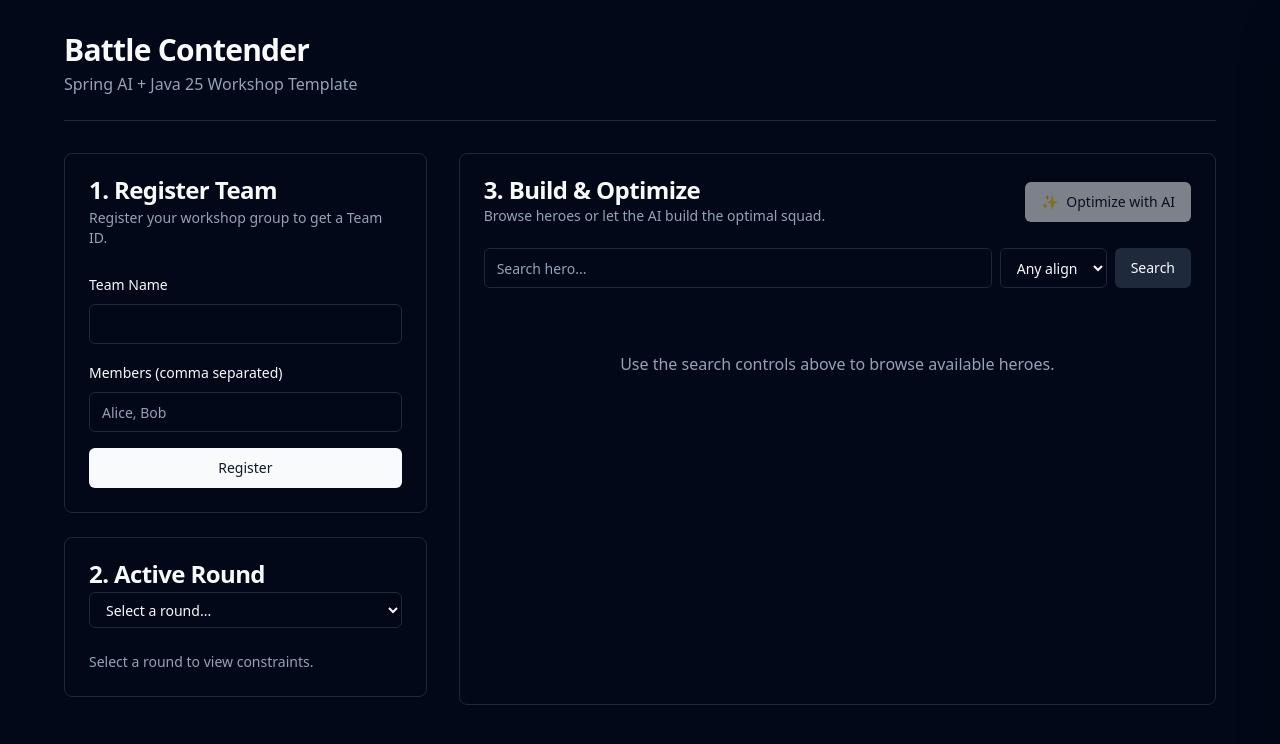
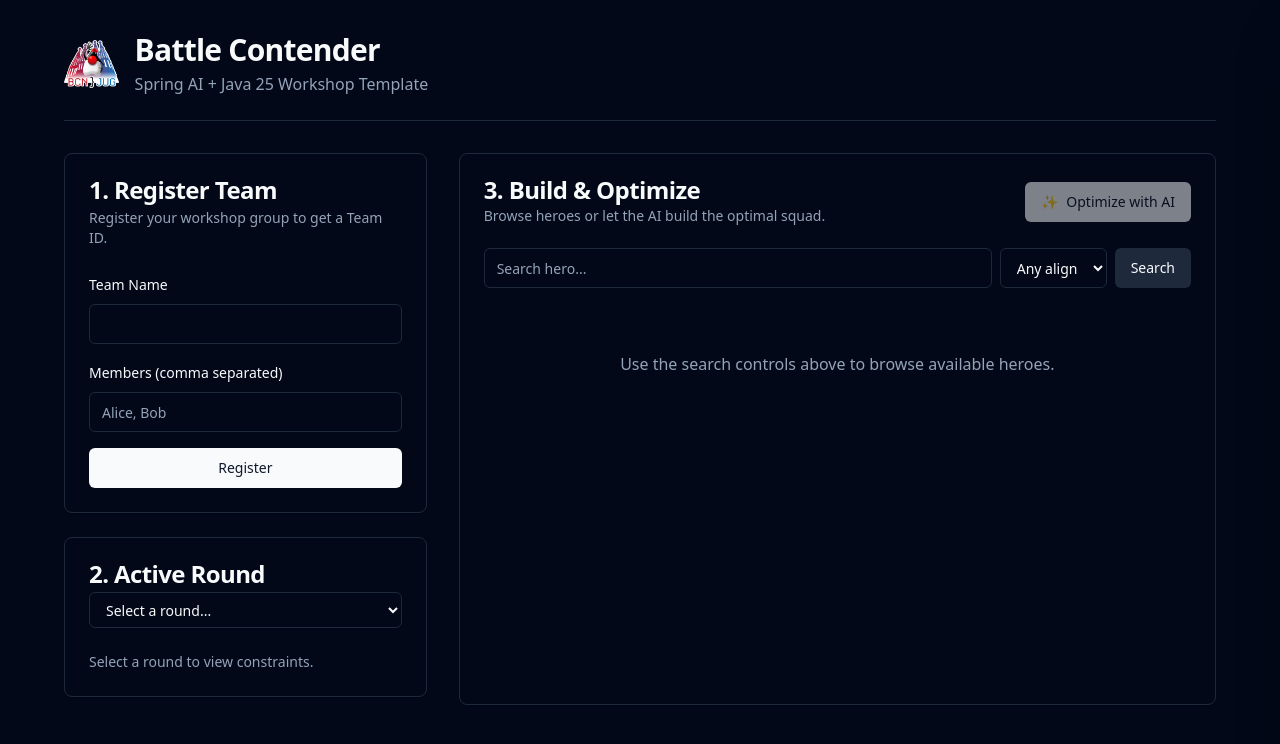
Before and after one commit to barcelonajug/battle-squad, a plain HTML site: page src/main/resources/static/index.html in a window 1280 px wide. Drawn offline with nearby package versions, Linux system fonts and the light colour scheme; no server answers.

Commit message:
feat: add Barcelona JUG logo to header

```diff
--- a/src/main/resources/static/index.html
+++ b/src/main/resources/static/index.html
@@ -133,9 +133,12 @@
 
         <!-- Header -->
         <header class="flex justify-between items-center pb-6 border-b border-border">
-            <div>
-                <h1 class="text-3xl font-bold tracking-tight">Battle Contender</h1>
-                <p class="text-muted-foreground mt-1">Spring AI + Java 25 Workshop Template</p>
+            <div class="flex items-center gap-4">
+                <img src="barcelonajug.png" alt="Barcelona JUG Logo" class="h-12 w-auto">
+                <div>
+                    <h1 class="text-3xl font-bold tracking-tight">Battle Contender</h1>
+                    <p class="text-muted-foreground mt-1">Spring AI + Java 25 Workshop Template</p>
+                </div>
             </div>
             <div id="session-badge"
                 class="hidden inline-flex items-center rounded-full border border-primary/20 bg-primary/10 px-3 py-1 text-sm font-semibold text-primary shadow-sm">
```
Also changed, not shown: src/main/resources/static/barcelonajug.png (added).
